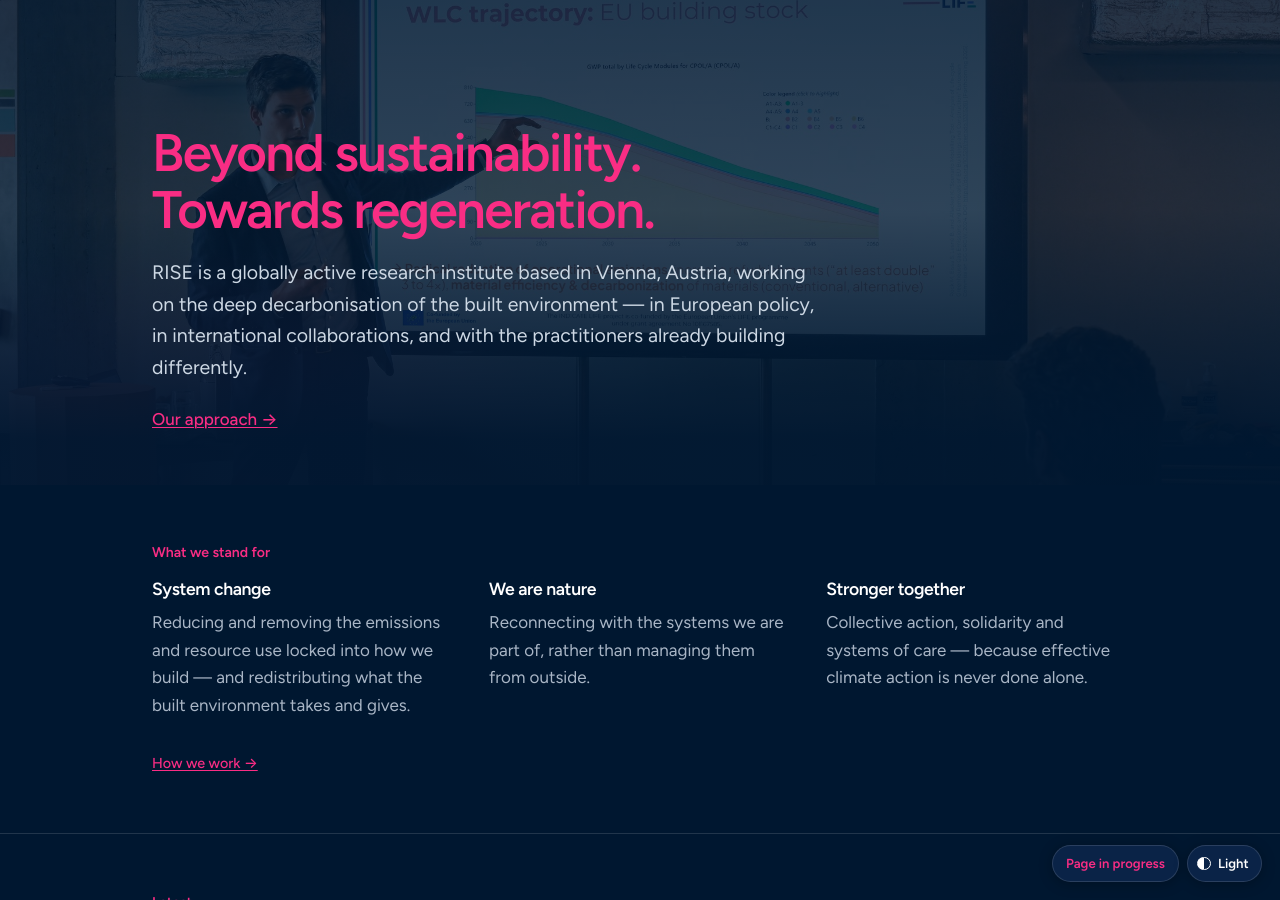
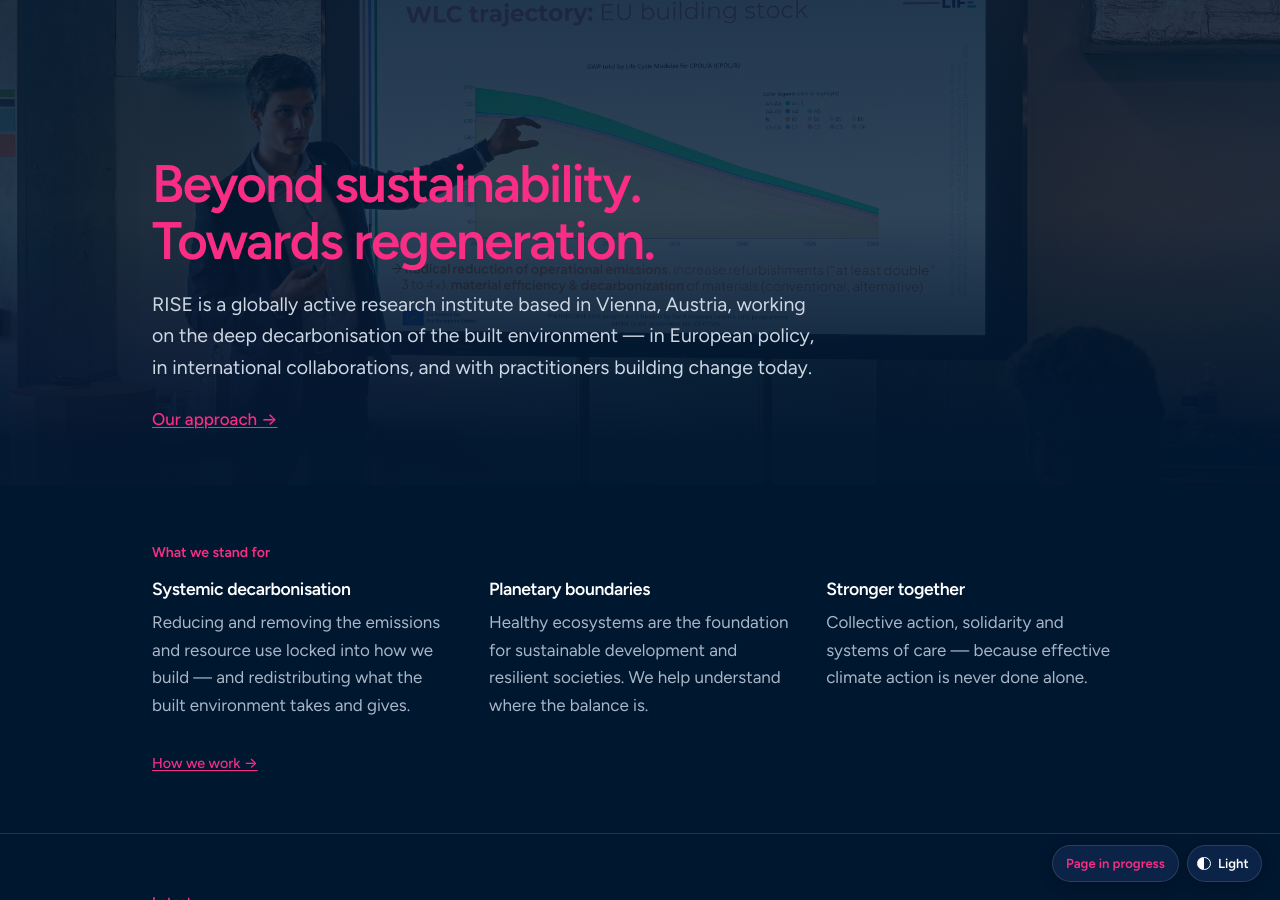
Before and after one commit to mroeck/riselabs.at, a Jekyll site: the page built from index.md, in a window 1280 px wide and 900 px high, scrolled down 198 px. Built offline with Jekyll 4.4.1, drawn with Linux system fonts in a browser that asks for light colours.

Commit message:
Revise the home page copy
Hero standfirst: "and with practitioners building change today", replacing
"with the practitioners already building differently".

Pillars: "System change" becomes "Systemic decarbonisation", and "We are
nature" becomes "Planetary boundaries" with new text — healthy ecosystems as
the foundation for sustainable development and resilient societies, and
helping understand where the balance is.

Spelled "decarbonisation" to match the other nineteen uses across the site;
the brief had a z. Say the word if the z was deliberate and it changes
everywhere rather than in one heading.

Co-Authored-By: Claude Opus 5 <noreply@anthropic.com>
Claude-Session: https://claude.ai/code/session_013yvRdL5WvGEbo8a8kksApF

```diff
--- a/_includes/hero.html
+++ b/_includes/hero.html
@@ -17,7 +17,7 @@
     <p class="standfirst">RISE is a globally active research institute based in
     Vienna, Austria, working on the deep decarbonisation of the built
     environment — in European policy, in international collaborations, and with
-    the practitioners already building differently.</p>
+    practitioners building change today.</p>
     <p class="hero-cta">
       <a href="{{ '/approach/' | relative_url }}">Our approach →</a>
     </p>
--- a/index.md
+++ b/index.md
@@ -14,15 +14,16 @@ wip: true   # shows the "Page in progress" note by the theme toggle
     <p class="eyebrow">What we stand for</p>
     <div class="cols pillars">
       <div>
-        <h3>System change</h3>
+        <h3>Systemic decarbonisation</h3>
         <p class="muted">Reducing and removing the emissions and resource use
         locked into how we build — and redistributing what the built
         environment takes and gives.</p>
       </div>
       <div>
-        <h3>We are nature</h3>
-        <p class="muted">Reconnecting with the systems we are part of, rather
-        than managing them from outside.</p>
+        <h3>Planetary boundaries</h3>
+        <p class="muted">Healthy ecosystems are the foundation for sustainable
+        development and resilient societies. We help understand where the
+        balance is.</p>
       </div>
       <div>
         <h3>Stronger together</h3>
```
